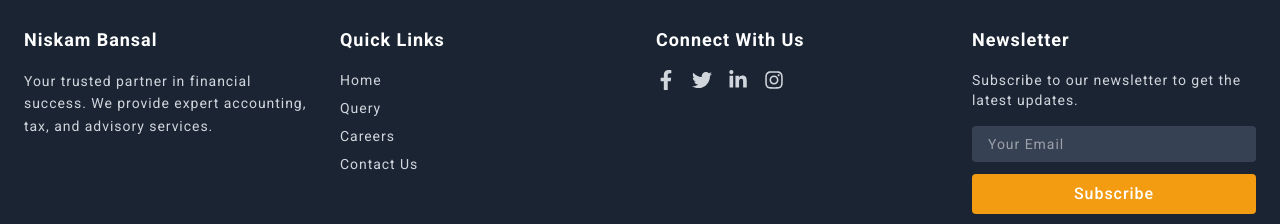
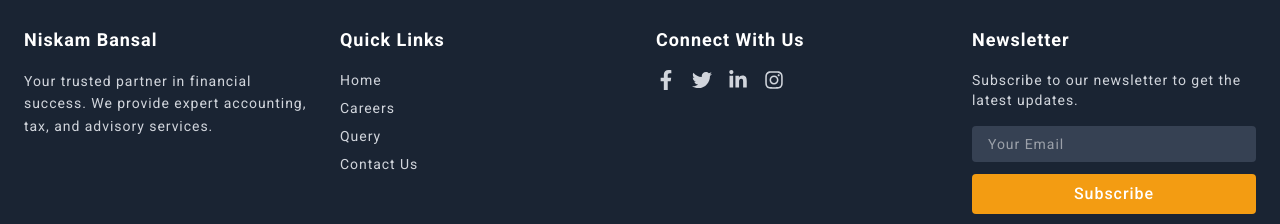
Before and after one commit to samp1uran/Nishkam, a React (Vite) app: page / in a window 1280 px wide. Shown: the part 3076-3300 px from the top of the page. Built offline with nearby package versions, Linux system fonts and the light colour scheme; a web font is replaced by a local one.

Commit message:
UseActive at footer

```diff
--- a/src/components/Footer.jsx
+++ b/src/components/Footer.jsx
@@ -1,7 +1,11 @@
 import { FaFacebookF, FaTwitter, FaLinkedinIn, FaInstagram } from "react-icons/fa";
 import { Link } from "react-router-dom";
-
+import { useActive } from "../Context/ActiveContext";
+const tabs=[
+  ["Home",'/'],["Careers",'/careers'],["Query",'/query'],["Contact Us",'/contact']
+]
 export default function Footer() {
+  const {setActive}=useActive()
   return (
     <footer className="bg-[#1a2433] text-gray-300 py-10">
       <div className="max-w-7xl mx-auto px-6 grid grid-cols-1 md:grid-cols-4 gap-8">
@@ -18,10 +22,13 @@ export default function Footer() {
         <div>
           <h2 className="text-white font-bold text-lg mb-4">Quick Links</h2>
           <ul className="space-y-2 text-sm">
-            <li><Link to="/" className="hover:text-white">Home</Link></li>
+            {tabs.map((tab,idx)=>(
+              <li><Link key={idx} to={tab[1]} onClick={() => setActive(tab[0].toUpperCase())} className="hover:text-white">{tab[0]}</Link></li>
+            ))}
+{/*
             <li><Link to="/query" className="hover:text-white">Query</Link></li>
             <li><Link to="/careers" className="hover:text-white">Careers</Link></li>
-            <li><Link to="/contact" className="hover:text-white">Contact Us</Link></li>
+            <li><Link to="/contact" className="hover:text-white">Contact Us</Link></li> */}
           </ul>
         </div>
 
@@ -29,7 +36,7 @@ export default function Footer() {
         <div>
           <h2 className="text-white font-bold text-lg mb-4">Connect With Us</h2>
           <div className="flex space-x-4">
-            <Link to="/" className="hover:text-white text-xl"><FaFacebookF /></Link>
+            <Link  className="hover:text-white text-xl"><FaFacebookF /></Link>
             <Link to="/" className="hover:text-white text-xl"><FaTwitter /></Link>
             <Link to="/" className="hover:text-white text-xl"><FaLinkedinIn /></Link>
             <Link to="/" className="hover:text-white text-xl"><FaInstagram /></Link>
--- a/src/components/Layout.jsx
+++ b/src/components/Layout.jsx
@@ -16,10 +16,10 @@ export default function Layout() {
           {/* <Chat /> */}
           <Outlet />
         </main>
-
+        <Footer />
       </ActiveProvider>
 
-      <Footer />
+
       <ToastContainer
         position="top-right"
         autoClose={3000}
```
